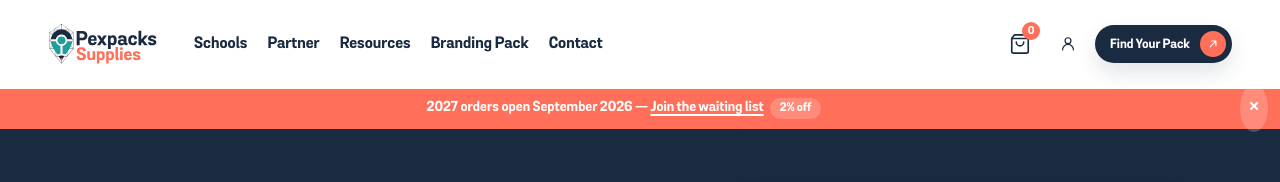
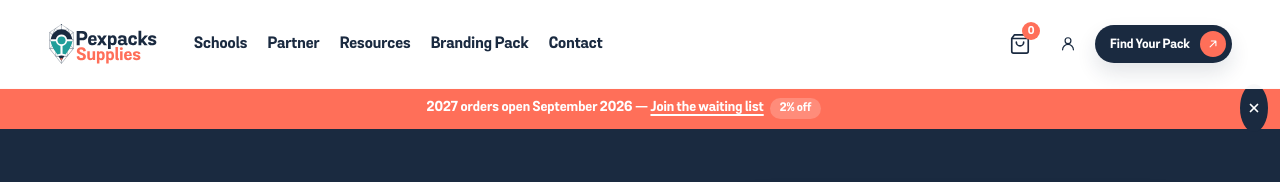
Before and after one commit to mcebisidesigner-spec/pexpacks-supplies, a Next.js app: page / in a window 1280 px wide. Shown: the top 182 px of the page. Built offline with nearby package versions, Linux system fonts and the light colour scheme; no server answers.

Commit message:
Fix waitlist banner close button: navy bg, SVG X icon, perfectly round

```diff
--- a/components/shared/WaitlistBanner.module.css
+++ b/components/shared/WaitlistBanner.module.css
@@ -45,19 +45,26 @@
   height: 28px;
   border: none;
   border-radius: 50%;
-  background: rgba(255, 255, 255, 0.2);
+  background: var(--pex-navy);
   color: #fff;
   cursor: pointer;
-  display: grid;
-  place-items: center;
+  display: flex;
+  align-items: center;
+  justify-content: center;
   transition: background 0.2s;
   padding: 0;
-  line-height: 1;
-  font-size: 16px;
+  flex-shrink: 0;
 }
 
 .closeBtn:hover {
-  background: rgba(255, 255, 255, 0.35);
+  background: var(--pex-primary-dark);
+}
+
+.closeBtn svg {
+  width: 14px;
+  height: 14px;
+  display: block;
+  flex-shrink: 0;
 }
 
 @media (max-width: 1024px) {
--- a/components/shared/WaitlistBanner.tsx
+++ b/components/shared/WaitlistBanner.tsx
@@ -36,7 +36,10 @@ export function WaitlistBanner() {
         aria-label="Dismiss waiting list banner"
         type="button"
       >
-        &times;
+        <svg viewBox="0 0 24 24" fill="none" stroke="currentColor" strokeWidth="3" strokeLinecap="round" strokeLinejoin="round">
+          <path d="M18 6 6 18" />
+          <path d="m6 6 12 12" />
+        </svg>
       </button>
     </div>
   );
```
